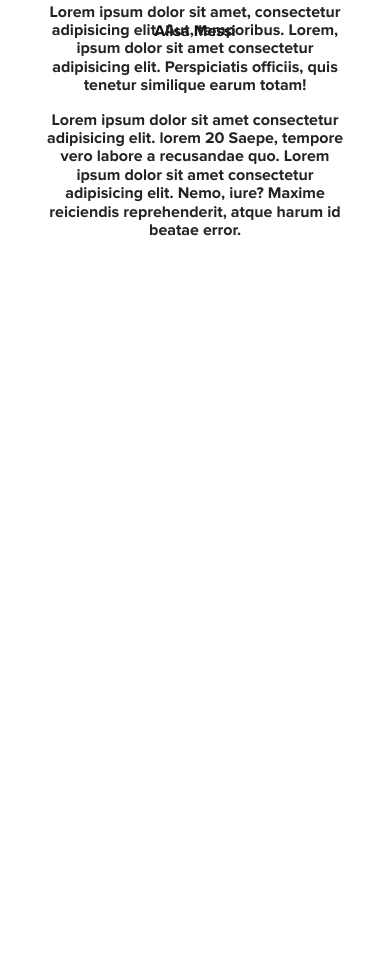
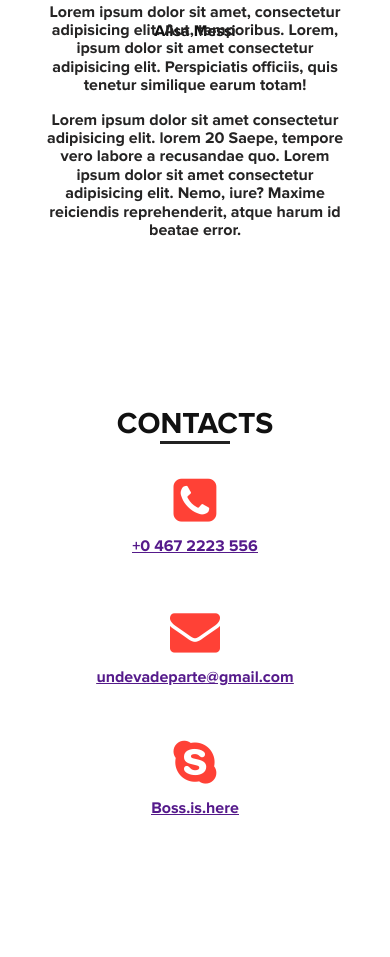
Before and after one commit to 9vicToR4T/islamov, a plain HTML site: page index.html in a window 390 px wide. Shown: the part 7805-8762 px from the top of the page. Before the commit the page ends 8070 px from the top, so only its background shows below. Drawn offline with Linux system fonts and the light colour scheme; files whose address does not match are found by name.

Commit message:
Create section contacts with adaptive

```diff
--- a/index.html
+++ b/index.html
@@ -328,7 +328,7 @@
                 <div class="price-block">
                     <div class="price-card">
                         <div class="price-card__image">
-                            <img  class="price-card__image-img" src="img/price/1.jpg" alt="">
+                            <img class="price-card__image-img" src="img/price/1.jpg" alt="">
                         </div>
                         <div class="price-card__text">
                             <div class="price-card__pricetag">
@@ -482,21 +482,24 @@
                 <div class="reviews-slider">
 
                     <div class="reviews-slider__item">
-                        <div class="reviews-slider__text">Lorem, ipsum dolor sit amet consectetur adipisicing elit. Vel totam ipsa a, tempore aut reprehenderit?</div>
+                        <div class="reviews-slider__text">Lorem, ipsum dolor sit amet consectetur adipisicing elit. Vel
+                            totam ipsa a, tempore aut reprehenderit?</div>
                         <span class="reviews-slider__image"><i class="fa fa-user"></i></span>
                         <span class="reviews-slider__name">David Lalana</span>
                     </div>
                     <!-- /.rewiews-slider__item -->
 
                     <div class="reviews-slider__item">
-                        <div class="reviews-slider__text">Lorem, ipsum dolor sit amet consectetur adipisicing elit. Vel totam ipsa a, tempore aut reprehenderit?</div>
+                        <div class="reviews-slider__text">Lorem, ipsum dolor sit amet consectetur adipisicing elit. Vel
+                            totam ipsa a, tempore aut reprehenderit?</div>
                         <span class="reviews-slider__image"><i class="fa fa-male"></i></span>
                         <span class="reviews-slider__name">John Backham</span>
                     </div>
                     <!-- /.rewiews-slider__item -->
 
                     <div class="reviews-slider__item">
-                        <div class="reviews-slider__text">Lorem, ipsum dolor sit amet consectetur adipisicing elit. Vel totam ipsa a, tempore aut reprehenderit?</div>
+                        <div class="reviews-slider__text">Lorem, ipsum dolor sit amet consectetur adipisicing elit. Vel
+                            totam ipsa a, tempore aut reprehenderit?</div>
                         <span class="reviews-slider__image"><i class="fa fa-female"></i></span>
                         <span class="reviews-slider__name">Alisa Messi</span>
                     </div>
@@ -519,9 +522,13 @@
                         <img src="img/result.jpg" alt="">
                     </div>
                     <div class="factory-block__text">
-                        <p>Lorem ipsum dolor sit amet, consectetur adipisicing elit. Aut, temporibus. Lorem, ipsum dolor sit amet consectetur adipisicing elit. Perspiciatis officiis, quis tenetur similique earum totam!</p>
+                        <p>Lorem ipsum dolor sit amet, consectetur adipisicing elit. Aut, temporibus. Lorem, ipsum dolor
+                            sit amet consectetur adipisicing elit. Perspiciatis officiis, quis tenetur similique earum
+                            totam!</p>
                         <p> Lorem ipsum dolor sit amet consectetur adipisicing elit. lorem 20
-                             Saepe, tempore vero labore a recusandae quo. Lorem ipsum dolor sit amet consectetur adipisicing elit. Nemo, iure? Maxime reiciendis reprehenderit, atque harum id beatae error.</p>
+                            Saepe, tempore vero labore a recusandae quo. Lorem ipsum dolor sit amet consectetur
+                            adipisicing elit. Nemo, iure? Maxime reiciendis reprehenderit, atque harum id beatae error.
+                        </p>
                     </div>
                 </div>
                 <!-- /.section-title section__title -->
@@ -529,6 +536,41 @@
             <!-- /.container -->
         </section>
         <!-- /.section factory -->
+
+        <section class="section contacts">
+            <div class="container">
+                <h2 class="section-title section__title">Contacts</h2>
+                <!-- /.section-title section__title -->
+                <div class="contacts-block">
+                    <div class="contacts-block__item">
+                        <div class="contacts__image"><i class="fa fa-phone-square"></i></div>
+                        <!-- /.contacts__image -->
+                        <div class="contacts__text"><a href="">+0 467 2223 556</a></div>
+                        <!-- /.contacts__text -->
+                    </div>
+                    <!-- /.contacts-block__item -->
+                    <div class="contacts-block__item">
+                        <div class="contacts__image"><i class="fa fa-envelope"></i></div>
+                        <!-- /.contacts__image -->
+                        <div class="contacts__text"> <a href="">undevadeparte@gmail.com</a> </div>
+                        <!-- /.contacts__text -->
+                    </div>
+                    <!-- /.contacts-block__item -->
+                    <div class="contacts-block__item">
+                        <div class="contacts__image"><i class="fa fa-skype"></i></div>
+                        <!-- /.contacts__image -->
+                        <div class="contacts__text">
+                            <a href=""> Boss.is.here</a>
+                        </div>
+                        <!-- /.contacts__text -->
+                    </div>
+                    <!-- /.contacts-block__item -->
+                </div>
+                <!-- /.contacts-block -->
+            </div>
+            <!-- /.container -->
+        </section>
+        <!-- /.section contacts -->
 
 
     </main>
--- /dev/null
+++ b/scss/_contacts.scss
@@ -0,0 +1,44 @@
+.contacts {
+    height: 300px;
+}
+
+.contacts-block {
+    display: flex;
+    justify-content: space-around;
+    text-align: center;
+    flex-wrap: wrap;
+
+    &__item {}
+}
+
+.contacts {
+
+    &__image {
+        color: #FF4136;
+        font-size: 50px;
+        margin-bottom: 20px;
+    }
+
+    &__text {
+        color: #222222;
+        text-decoration: underline;
+    }
+}
+
+@media (max-width: 430px) {
+    .contacts {
+        height: 550px;
+        &__image {
+            margin-bottom: 5px;
+        }
+    }
+
+    .contacts-block {
+        justify-content: center;
+
+        &__item {
+            width: 80%;
+            margin-bottom: 50px;
+        }
+    }
+}
--- a/scss/_factory.scss
+++ b/scss/_factory.scss
@@ -24,6 +24,9 @@
 }
 
 @media (max-width: 768px) {
+  .factory{
+    height: 550px;
+  }
   .factory-block {
     text-align: center;
     &__image{
@@ -38,6 +41,9 @@
   }
 }
 @media (max-width: 430px) {
+  .factory{
+    height: 600px;
+  }
   .factory-block {
     &__image{
       width: 80%;
--- a/scss/style.scss
+++ b/scss/style.scss
@@ -41,3 +41,6 @@
 
 // section result 10
 @import 'factory';
+
+// section contacts 11
+@import 'contacts';
```
Also changed, not shown: css/style.css. Lines whose indentation alone changed are shown as unchanged.
